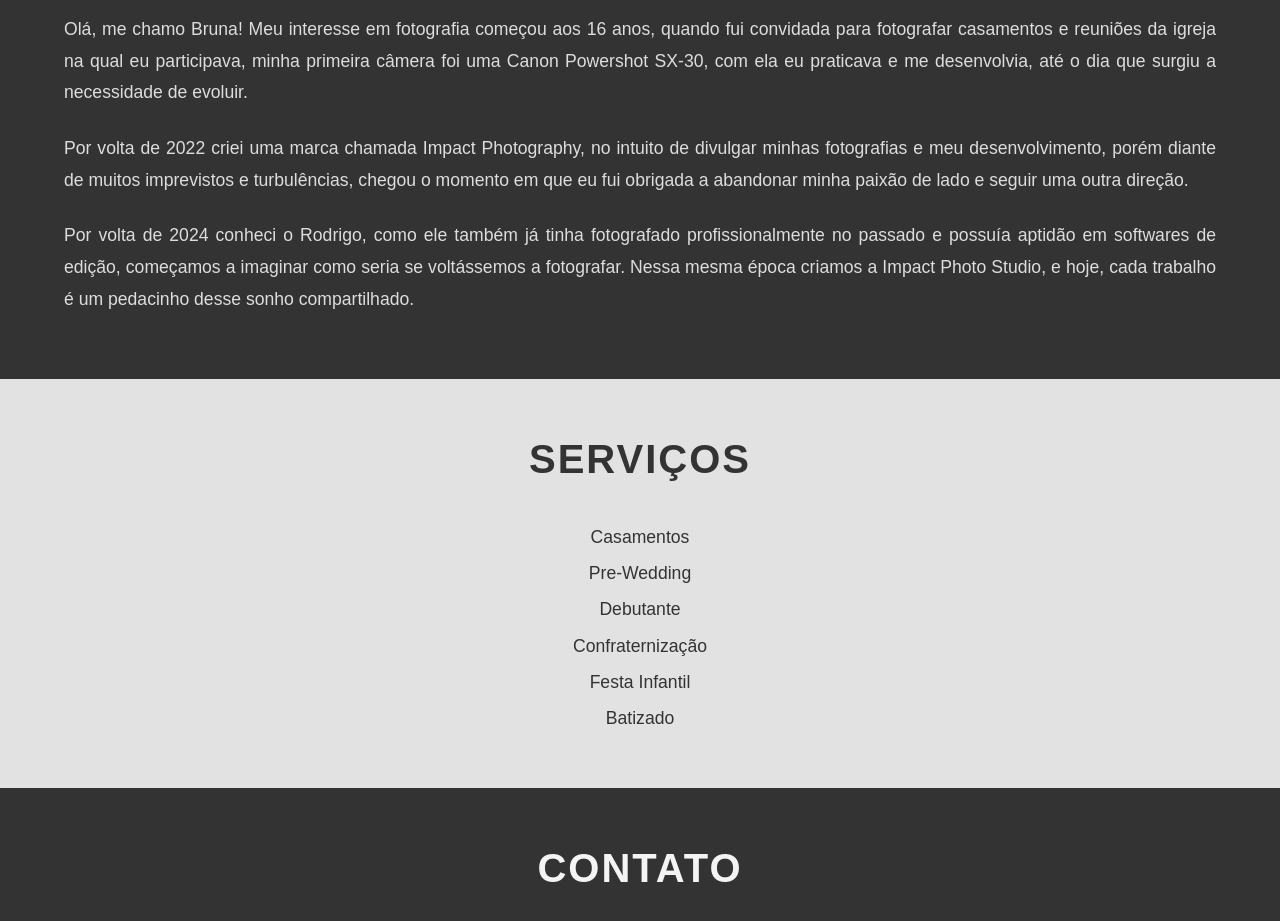
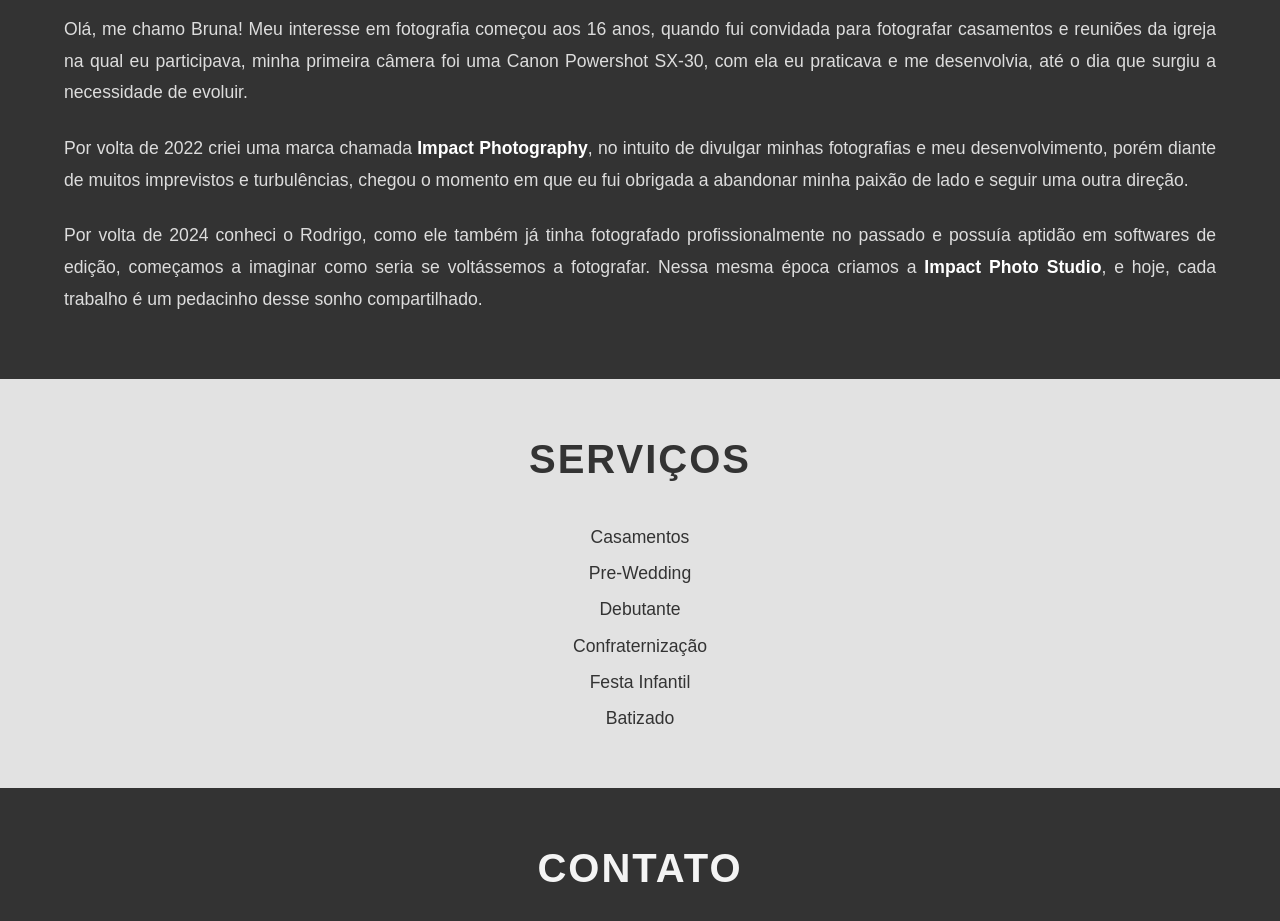
Before and after one commit to tlsilva89/Impact-Photo-Studio, a plain HTML site: page index.html in a window 1280 px wide. Shown: the part 1700-2621 px from the top of the page. Drawn offline with Linux system fonts and the light colour scheme.

Commit message:
Atualização de Texto

```diff
--- a/index.html
+++ b/index.html
@@ -62,12 +62,14 @@
       <p>Olá, me chamo Bruna! Meu interesse em fotografia começou aos 16 anos, quando fui convidada para fotografar
         casamentos e reuniões da igreja na qual eu participava, minha primeira câmera foi uma Canon Powershot SX-30, com
         ela eu praticava e me desenvolvia, até o dia que surgiu a necessidade de evoluir.</p>
-      <p>Por volta de 2022 criei uma marca chamada Impact Photography, no intuito de divulgar minhas fotografias e meu
+      <p>Por volta de 2022 criei uma marca chamada <strong>Impact Photography</strong>, no intuito de divulgar minhas
+        fotografias e meu
         desenvolvimento, porém diante de muitos imprevistos e turbulências, chegou o momento em que eu fui obrigada a
         abandonar minha paixão de lado e seguir uma outra direção.</p>
       <p>Por volta de 2024 conheci o Rodrigo, como ele também já tinha fotografado profissionalmente no passado e
         possuía aptidão em softwares de edição, começamos a imaginar como seria se voltássemos a fotografar. Nessa mesma
-        época criamos a Impact Photo Studio, e hoje, cada trabalho é um pedacinho desse sonho compartilhado.</p>
+        época criamos a <strong>Impact Photo Studio</strong>, e hoje, cada trabalho é um pedacinho desse sonho
+        compartilhado.</p>
     </div>
   </section>
 
```
